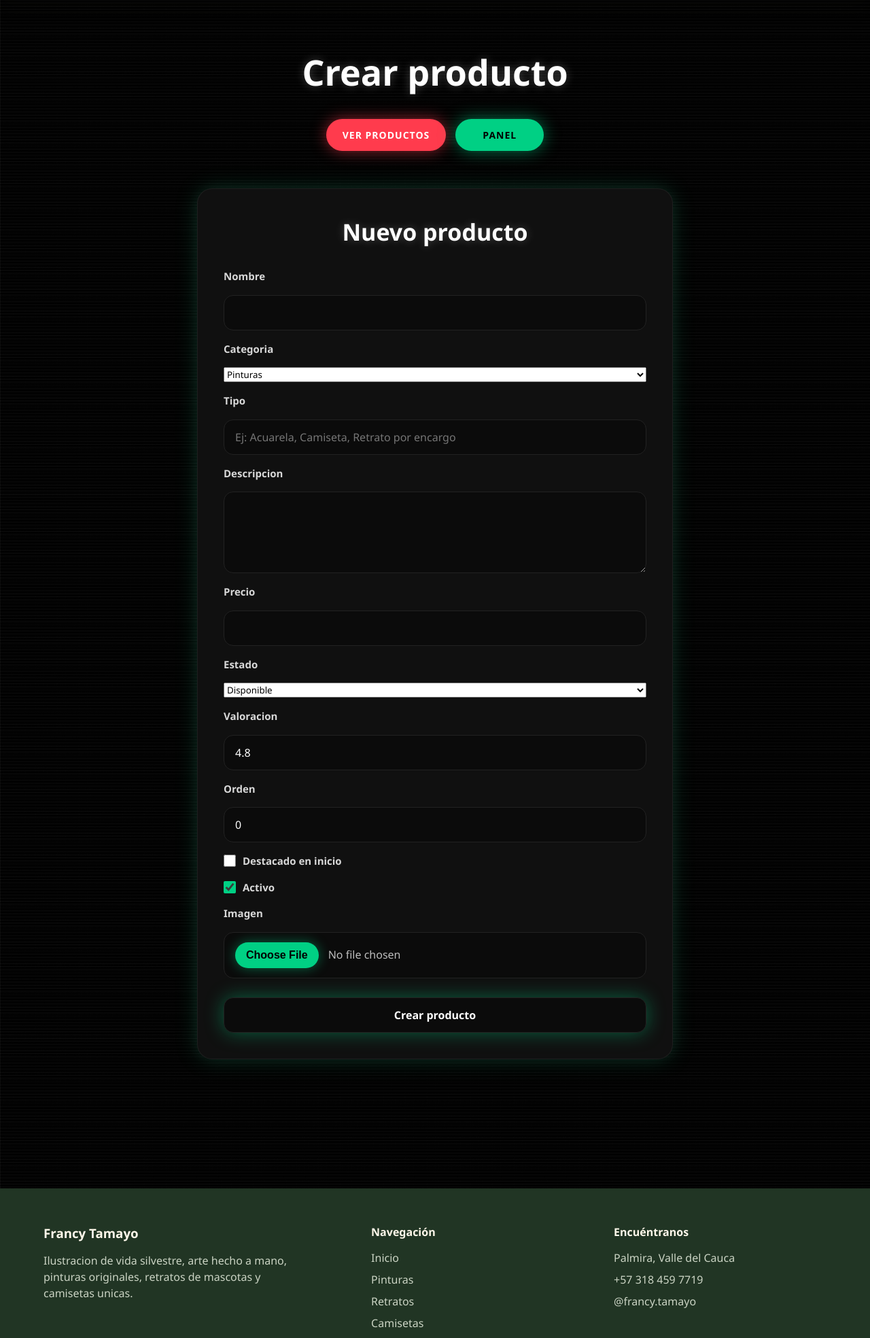
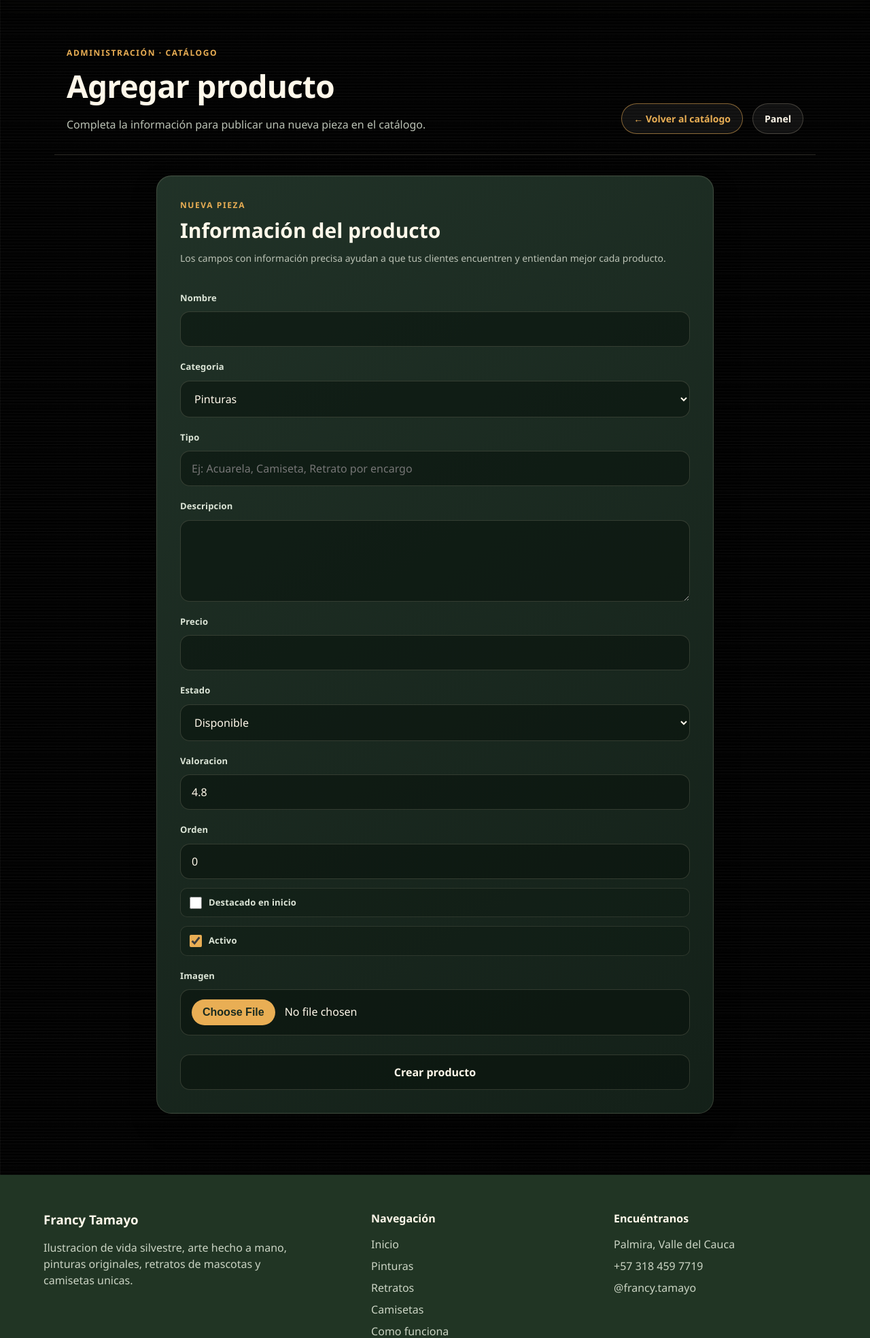
Before and after one commit to juanmedina205129-spec/francy-tamayo, a PHP site: page /admin/menu/crear.php in a window 1280 px wide. Shown: the part 73-2041 px from the top of the page at 68% size. Run offline with PHP 8.4, Linux system fonts and the light colour scheme; a user stored in the database is signed in; some libraries are stand-ins or nearby versions.

Commit message:
Rediseña formularios de productos

```diff
--- a/admin/menu/crear.php
+++ b/admin/menu/crear.php
@@ -74,17 +74,24 @@ if ($_SERVER['REQUEST_METHOD'] === 'POST') {
 incluirTemplates('header');
 ?>
 
-<section class="container container_admin">
-    <div>
-        <h1>Crear producto</h1>
+<section class="container container_admin admin-product-page">
+    <div class="admin-product-page-header">
+        <div>
+            <span class="admin-product-eyebrow">Administración · Catálogo</span>
+            <h1>Agregar producto</h1>
+            <p>Completa la información para publicar una nueva pieza en el catálogo.</p>
+        </div>
         <div class="botonesdeadmin">
-            <a href="<?php echo BASE_URL;?>admin/menu/index.php">Ver productos</a>
+            <a href="<?php echo BASE_URL;?>admin/menu/index.php">← Volver al catálogo</a>
             <a href="<?php echo BASE_URL;?>admin/index.php">Panel</a>
         </div>
     </div>
-    <section class="admin-container admin-container-admin">
+</section>
+    <section class="admin-container admin-container-admin admin-product-form-area">
         <main class="admin-card">
-            <h1>Nuevo producto</h1>
+            <span class="admin-card-eyebrow">Nueva pieza</span>
+            <h1>Información del producto</h1>
+            <p class="admin-card-intro">Los campos con información precisa ayudan a que tus clientes encuentren y entiendan mejor cada producto.</p>
 
             <?php if ($mensaje): ?>
                 <p id="mensajeOk" class="mensajeOk"><?php echo htmlspecialchars($mensaje); ?></p>
@@ -138,6 +145,5 @@ incluirTemplates('header');
             </form>
         </main>
     </section>
-</section>
 
 <?php include '../../include/templates/footer.php'; ?>
--- a/assets/css/paginas/crear.css
+++ b/assets/css/paginas/crear.css
@@ -222,3 +222,29 @@
     .admin-btn{width:100%;}
     #previewImagen{width:120px; height:120px;}
 }
+
+/* Formularios de producto alineados con el panel administrativo */
+.container_admin.admin-product-page,.container_admin3.admin-product-page{position:relative;z-index:1;max-width:1120px;padding-top:142px;padding-bottom:0;}
+.admin-product-page-header{display:flex;align-items:flex-end;justify-content:space-between;gap:28px;padding:0 18px 30px;border-bottom:1px solid rgba(235,222,195,.16);}
+.container_admin > .admin-product-page-header h1,.container_admin3 .admin-product-page-header h1{margin:5px 0 10px;color:#fff8ea;font-size:clamp(34px,4vw,46px);letter-spacing:-.8px;text-align:left;text-shadow:none;animation:none;}
+.admin-product-eyebrow,.admin-card-eyebrow{display:block;color:#e9ae54;font-size:12px;font-weight:900;letter-spacing:1.6px;text-transform:uppercase;}
+.admin-product-page-header p{max-width:640px;margin:0;color:#bbc2b5;line-height:1.6;}.admin-product-page-header p strong{color:#fff8ea;}
+.botonesdeadmin,.botondeadmin3{margin:0;justify-content:flex-end;}
+.botonesdeadmin a,.botondeadmin3 a{min-width:0;padding:11px 17px;border:1px solid rgba(235,222,195,.24);border-radius:999px;background:rgba(255,250,240,.06)!important;color:#fff8ea!important;box-shadow:none!important;font-size:14px;font-weight:900;letter-spacing:0;text-transform:none;}
+.botonesdeadmin a:first-child{border-color:rgba(233,174,84,.55);color:#e9ae54!important;}.botonesdeadmin a:hover,.botondeadmin3 a:hover{transform:translateY(-2px) scale(1);border-color:#e9ae54;background:rgba(255,250,240,.11)!important;color:#e9ae54!important;}
+.admin-container-admin.admin-product-form-area{min-height:0;padding:30px 20px 90px;align-items:flex-start;}
+.admin-product-form-area .admin-card{max-width:820px;padding:34px;background:linear-gradient(145deg,rgba(34,52,41,.96),rgba(20,33,25,.98));border-color:rgba(235,222,195,.16);box-shadow:0 18px 38px rgba(0,0,0,.28),inset 0 1px rgba(255,248,234,.05);}
+.admin-product-form-area .admin-card h1{margin:5px 0 8px;color:#fff8ea;font-size:30px;text-align:left;text-shadow:none;}
+.admin-card-intro{margin:0 0 28px;color:#bbc2b5;font-size:14px;line-height:1.6;}
+.admin-product-form-area .admin-form{gap:10px;}.admin-product-form-area .admin-form label{margin-top:10px;color:#dce5d7;font-size:13px;letter-spacing:.15px;}
+.admin-product-form-area .admin-form input,.admin-product-form-area .admin-form textarea,.admin-product-form-area .admin-form select{border-color:rgba(235,222,195,.17);background:rgba(7,16,11,.52);color:#fff8ea;}
+.admin-product-form-area .admin-form input:hover,.admin-product-form-area .admin-form textarea:hover,.admin-product-form-area .admin-form select:hover{border-color:rgba(233,174,84,.45);}
+.admin-product-form-area .admin-form input:focus,.admin-product-form-area .admin-form textarea:focus,.admin-product-form-area .admin-form select:focus{border-color:#e9ae54;box-shadow:0 0 0 3px rgba(233,174,84,.13);}
+.admin-product-form-area .admin-form select{width:100%;padding:14px 16px;border-radius:14px;outline:none;font:inherit;cursor:pointer;}
+.admin-product-form-area .admin-form label:has(input[type="checkbox"]){margin:3px 0 0;padding:11px 13px;border:1px solid rgba(235,222,195,.12);border-radius:10px;background:rgba(7,16,11,.25);}
+.admin-product-form-area .admin-form input[type="checkbox"]{accent-color:#e9ae54;}
+.admin-product-form-area .admin-form input[type="file"]::file-selector-button{background:#e9ae54;color:#1a2b20;box-shadow:none;}.admin-product-form-area .admin-form input[type="file"]::file-selector-button:hover{background:#f2bd5d;box-shadow:none;}
+.admin-product-form-area .admin-btn,.admin-product-form-area .admin-btn-create-product,.admin-product-form-area .admin-btn-save-product{margin-top:18px;background:#e9ae54;color:#1a2b20;box-shadow:none;}.admin-product-form-area .admin-btn:hover,.admin-product-form-area .admin-btn-create-product:hover,.admin-product-form-area .admin-btn-save-product:hover{background:#f2bd5d;box-shadow:0 10px 22px rgba(233,174,84,.2);transform:translateY(-2px);}
+.admin-product-form-area #previewImagen,.admin-product-form-area .admin-preview{border-color:rgba(233,174,84,.34);box-shadow:0 10px 22px rgba(0,0,0,.25);background:#142119;}
+.admin-product-form-area .mensajeOk{border-color:rgba(111,176,125,.4);background:rgba(68,116,81,.22);color:#d6e8d1;box-shadow:none;}
+@media(max-width:700px){.container_admin.admin-product-page,.container_admin3.admin-product-page{padding-top:116px;}.admin-product-page-header{align-items:flex-start;flex-direction:column;padding:0 0 24px;}.botonesdeadmin,.botondeadmin3{width:100%;justify-content:flex-start;}.botonesdeadmin a,.botondeadmin3 a{width:auto;max-width:none;}.admin-container-admin.admin-product-form-area{padding:24px 14px 64px;}.admin-product-form-area .admin-card{padding:24px 20px;}}
--- a/include/templates/header.php
+++ b/include/templates/header.php
@@ -4,7 +4,7 @@
 <meta charset="UTF-8">
 <meta name="viewport" content="width=device-width, initial-scale=1.0">
 <title>Francy Tamayo</title>
-<link rel="stylesheet" href="<?php echo BASE_URL;?>assets/css/app.css?v=14">
+<link rel="stylesheet" href="<?php echo BASE_URL;?>assets/css/app.css?v=15">
 
 <!-- jQuery  -->
 <script src="https://code.jquery.com/jquery-3.7.1.min.js"></script>
```
Also changed, not shown: admin/menu/editar.php (+11 -5 lines).
